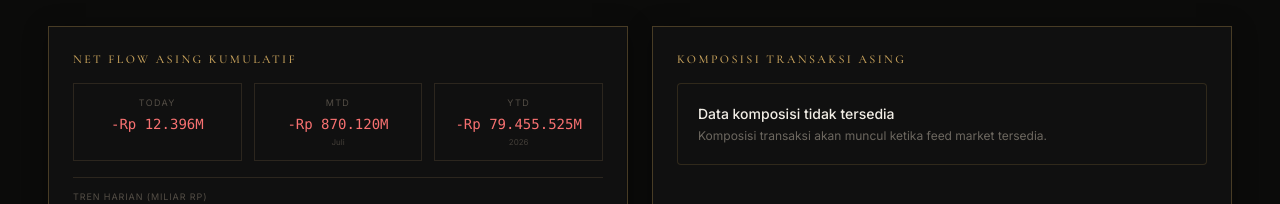
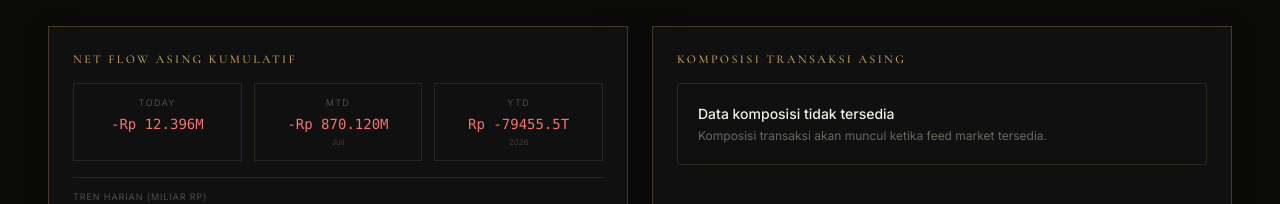
Before and after one commit to broden101/portfolio, a Next.js app: page /playbook/ihsg in a window 1280 px wide. Shown: the part 1229-1433 px from the top of the page. Built offline with nearby package versions, Linux system fonts and the light colour scheme; no server answers.

Commit message:
fix: YTD value display in Triliun (Rp X.XT)

```diff
--- a/app/playbook/ihsg/page.tsx
+++ b/app/playbook/ihsg/page.tsx
@@ -505,7 +505,7 @@ export default function IHSGDashboard() {
                   <div key={r.label} className="border border-[#2C261E] p-3 text-center">
                     <div className="text-[#B8AA96]/40 text-[9px] tracking-[0.15em] uppercase mb-1">{r.label}</div>
                     <div className={`text-sm font-mono font-medium ${r.value == null ? "text-[#B8AA96]/30" : r.value >= 0 ? "text-emerald-400" : "text-red-400"}`}>
-                      {r.value != null ? fmtMiliar(r.value) : "—"}
+                      {r.value != null ? (r.label === "YTD" ? `Rp ${(r.value / 1e3).toFixed(1)}T` : fmtMiliar(r.value)) : "—"}
                     </div>
                     {r.label === "MTD" && <div className="text-[#B8AA96]/30 text-[8px] mt-0.5">{new Date().toLocaleDateString("id-ID", { month: "long" })}</div>}
                     {r.label === "YTD" && <div className="text-[#B8AA96]/30 text-[8px] mt-0.5">{new Date().getFullYear()}</div>}
```
